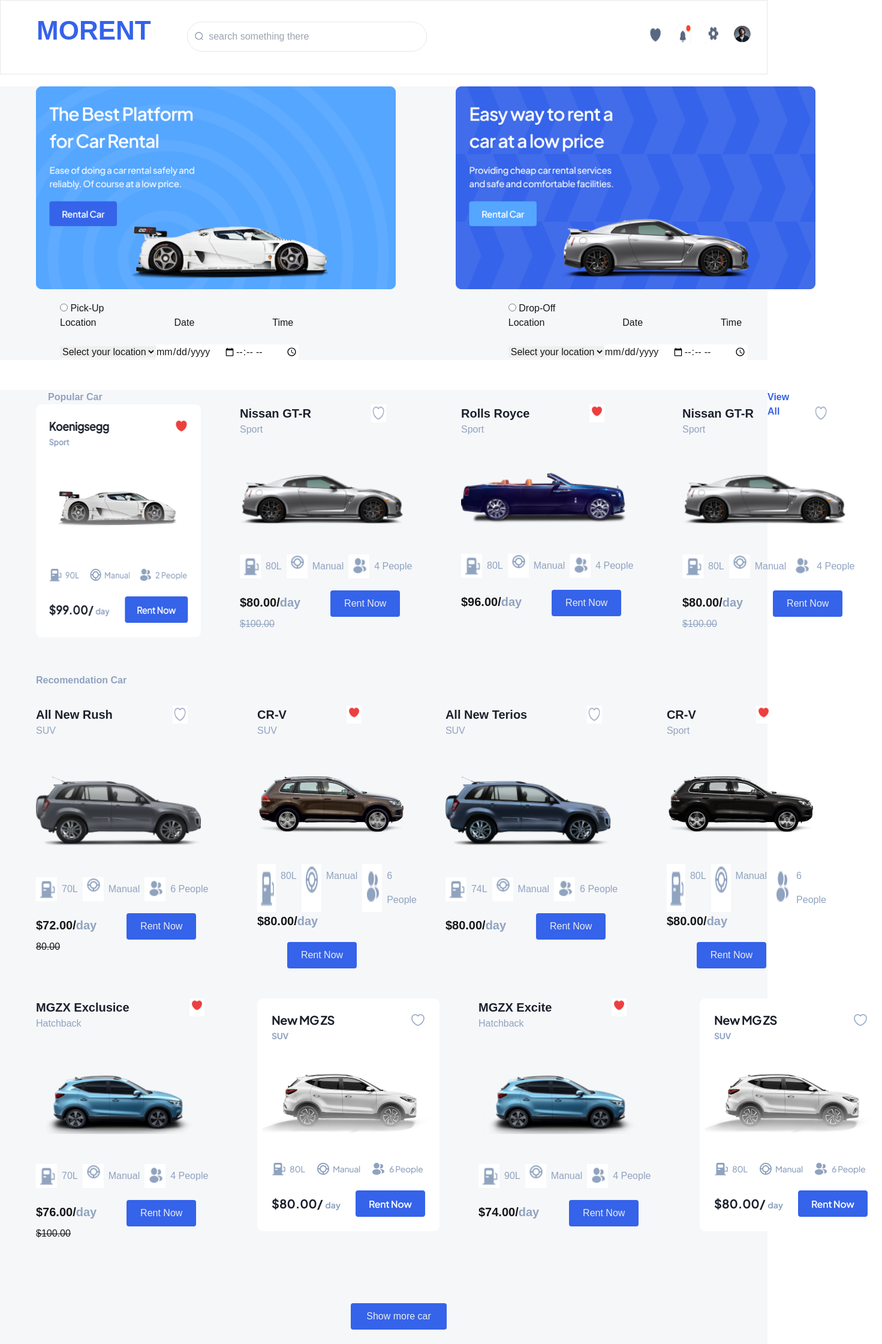
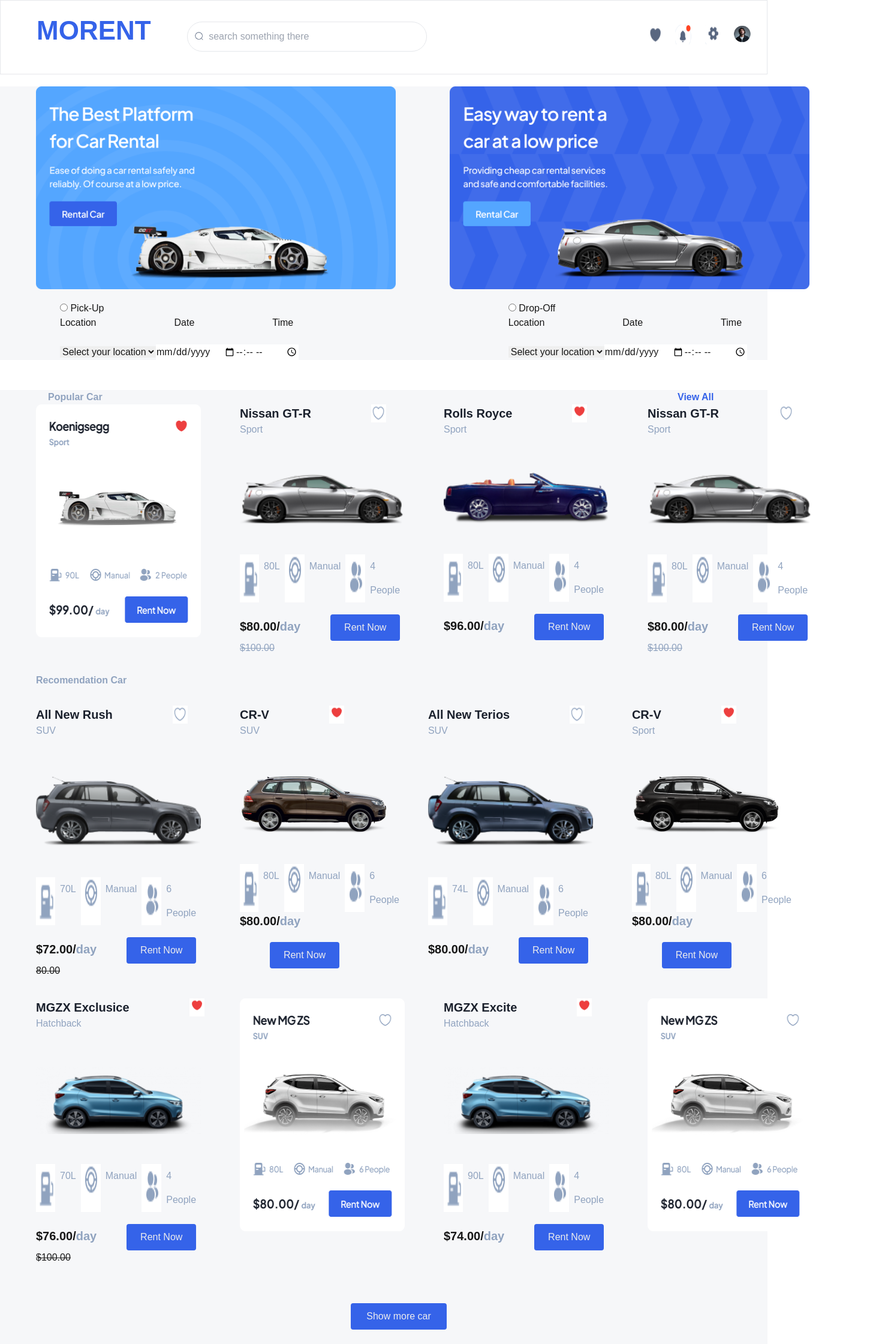
Before and after one commit to zaincoding/HackThon-Two, a Next.js app: page / in a window 1280 px wide. Shown: the top 2240 px of the page at 60% size, 1471 px wide, since content can reach past the window. Built offline with nearby package versions, Linux system fonts and the light colour scheme.

Commit message:
Add files

```diff
--- a/components/Header/Body/Body.tsx
+++ b/components/Header/Body/Body.tsx
@@ -11,13 +11,13 @@
         <div className='bg-[#F6F7F9]'>
             <div className="ml-[80px] mt-[50px] flex relative">
             <h1 className='text-[16px] font-semibold text-[#90A3BF]'>Popular Car</h1>
-            <Link className='md:ml-[1200px] ml-[400px] absolute font-semibold text-[#3563E9]' href="#">View All</Link>
+            <Link className='md:ml-[1050px] ml-[400px] absolute font-semibold text-[#3563E9]' href="#">View All</Link>
 
         </div>
         <div  className='md:flex md:gap-[65px] md:ml-[60px] ml-[50px]'>
             <Image src="/images/CarCat1/Catalog 1.png" alt="Catalog" width={275} height={100}/>
 
-          <p className='w-[304px] h-[388px]'>
+          <p className='w-[275px] h-[388px]'>
             <h1 className='font-bold text-[20px] text-[#1A202C] flex whitespace-nowrap'>Nissan GT-R
           <Image className='mx-[100px]' src='/images/icons/GrayHeart.PNG' alt="Heart" width={25} height={25} />
 
@@ -47,7 +47,7 @@
 
 
 
-          <p className='w-[304px] h-[388px]'>
+          <p className='w-[275px] h-[388px]'>
             <h1 className='font-bold text-[20px] text-[#1A202C] flex whitespace-nowrap'>Rolls Royce
             <Image className='mx-[100px]' src='/images/icons/RedHeart.PNG' alt="Heart" width={25} height={25} />
 
@@ -77,7 +77,7 @@
 
 
 
-          <p className='w-[304px] h-[388px]'>
+          <p className='w-[275px] h-[388px]'>
             <h1 className='font-bold text-[20px] text-[#1A202C] flex whitespace-nowrap'>Nissan GT-R
             <Image className='mx-[100px]' src='/images/icons/GrayHeart.PNG' alt="Heart" width={25} height={25} />
 
@@ -116,7 +116,7 @@
 <div  className='md:flex md:gap-[65px] md:ml-[60px] ml-[50px] mt-[30px] '>
 
 
-<p className='w-[304px] h-[388px]'>
+<p className='w-[275px] h-[388px]'>
             <h1 className='font-bold text-[20px] text-[#1A202C] flex whitespace-nowrap'>All New Rush
             <Image className='mx-[100px]' src='/images/icons/GrayHeart.PNG' alt="Heart" width={25} height={25} />
 
@@ -151,7 +151,7 @@
 
 
 
-          <p className='w-[304px] h-[388px]'>
+          <p className='w-[275px] h-[388px]'>
             <h1 className='font-bold text-[20px] text-[#1A202C] flex whitespace-nowrap'>CR-V
             <Image className='mx-[100px]' src='/images/icons/RedHeart.PNG' alt="Heart" width={25} height={25} />
 
@@ -179,7 +179,7 @@
 
 
 
-          <p className='w-[304px] h-[388px]'>
+          <p className='w-[275px] h-[388px]'>
             <h1 className='font-bold text-[20px] text-[#1A202C] flex whitespace-nowrap'>All New Terios
             <Image className='mx-[100px]' src='/images/icons/GrayHeart.PNG' alt="Heart" width={25} height={25} />
 
@@ -209,7 +209,7 @@
 
 
 
-          <p className='w-[304px] h-[388px]'>
+          <p className='w-[275px] h-[388px]'>
             <h1 className='font-bold text-[20px] text-[#1A202C] flex whitespace-nowrap'>CR-V
             <Image className='mx-[100px]' src='/images/icons/RedHeart.PNG' alt="Heart" width={25} height={25} />
 
@@ -248,7 +248,7 @@
 
 
 
-        <p className='w-[304px] h-[388px]'>
+        <p className='w-[275px] h-[388px]'>
             <h1 className='font-bold text-[20px] text-[#1A202C] flex whitespace-nowrap'>MGZX Exclusice
             <Image className='mx-[100px]' src='/images/icons/RedHeart.PNG' alt="Heart" width={25} height={25} />
 
@@ -284,12 +284,12 @@
 
 
 
-          <Image src="/images/CarCat1/CarCat3/Car2.png" alt="Catalog" width={304} height={100}/>
+          <Image src="/images/CarCat1/CarCat3/Car2.png" alt="Catalog" width={275} height={100}/>
 
 
 
 
-          <p className='w-[304px] h-[388px]'>
+          <p className='w-[275px] h-[388px]'>
             <h1 className='font-bold text-[20px] text-[#1A202C] flex whitespace-nowrap'>MGZX Excite
             <Image className='mx-[100px]' src='/images/icons/RedHeart.PNG' alt="Heart" width={25} height={25} />
 
@@ -316,7 +316,7 @@
           </p>
 
 
-          <Image src="/images/CarCat1/CarCat3/Car2.png" alt="Catalog" width={304} height={100}/>
+          <Image src="/images/CarCat1/CarCat3/Car2.png" alt="Catalog" width={275} height={100}/>
 
 
 
--- a/components/Header/Header.tsx
+++ b/components/Header/Header.tsx
@@ -28,7 +28,7 @@
 
 
 <div className='bg-[#F6F7F9]'>
-      <div className=' md:flex  gap-[100px] ml-[60px] my-[20px] hidden'>
+      <div className=' md:flex  gap-[90px] ml-[60px] my-[20px] hidden'>
         <Image src='/images/banners/Ads 1.png' alt='asd1' width={600} height={200}/>
         <Image src='/images/banners/Ads 2.png' alt='asd1' width={600} height={200}/>
 
```
